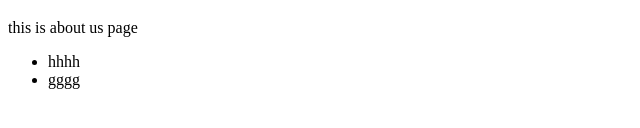
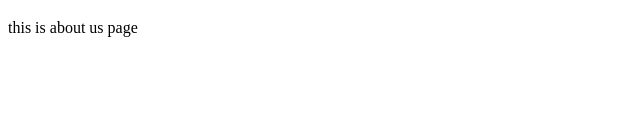
Before and after one commit to kassem241/wed, a plain HTML site: page about.html in a window 1280 px wide. Shown: the part 178-306 px from the top of the page, 0-640 px from the left. Drawn offline with Linux system fonts and the light colour scheme.

Commit message:
trying to commit

```diff
--- a/about.html
+++ b/about.html
@@ -12,8 +12,7 @@
     <h1> Us</h1>
     <p>this is about us page</p>
     <ul>
-<li>hhhh</li>
-<li>gggg</li>
+
 
     </ul>
 </body>
```
